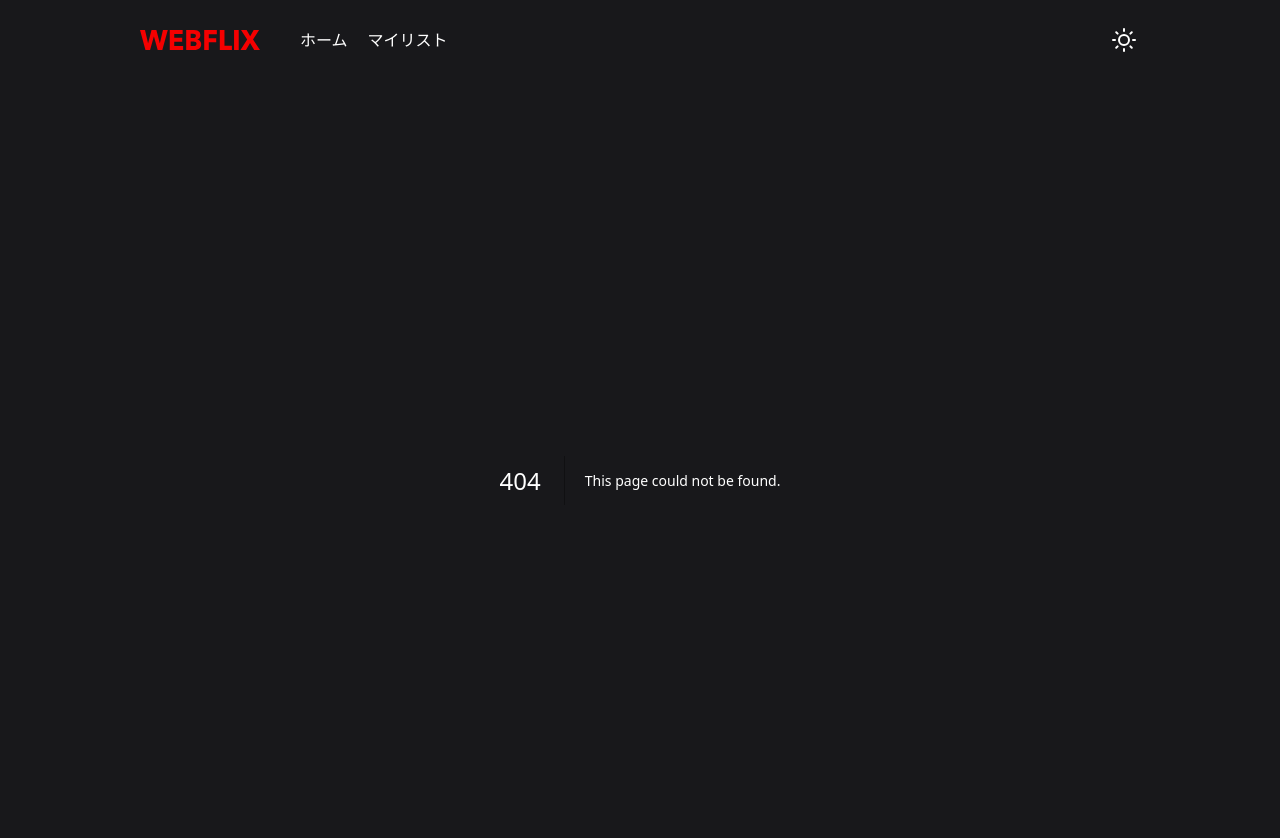
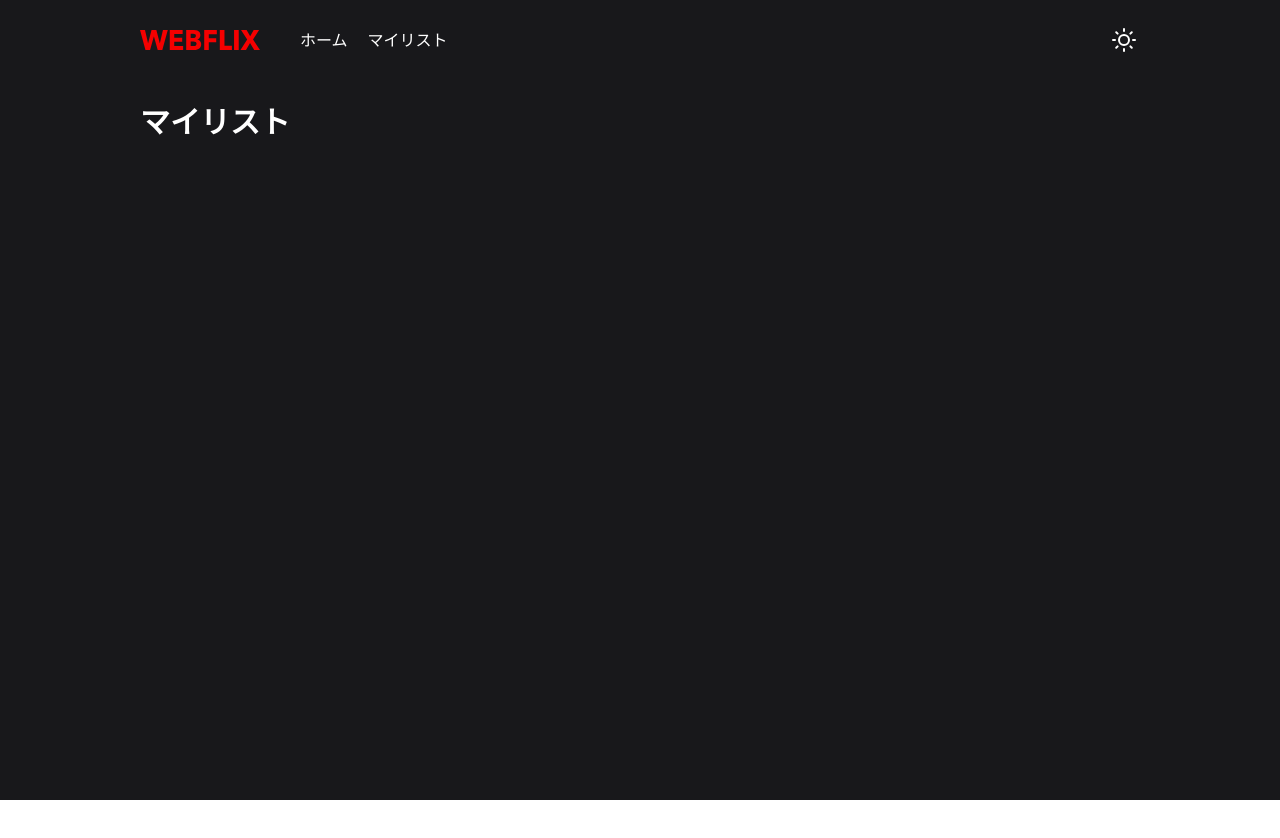
Before and after one commit to siakas/nextjs-storage-sample, a Next.js app: page /mylist in a window 1280 px wide. Before the commit this address had no page. Shown: the top 838 px of the page. After the commit the page ends 800 px from the top, so only its background shows below. Built offline with nearby package versions, Linux system fonts and the light colour scheme.

Commit message:
ページ追加

```diff
--- a/src/components/Layout.tsx
+++ b/src/components/Layout.tsx
@@ -7,7 +7,7 @@ type LayoutProps = {
 
 const Layout: FC<LayoutProps> = ({ children }) => {
   return (
-    <div className="min-h-screen bg-zinc-900 pb-5 text-white dark:bg-zinc-100 dark:text-gray-900">
+    <div className="min-h-screen bg-zinc-100 pb-5 text-gray-900 dark:bg-zinc-900 dark:text-white">
       <div className="m-auto w-[1000px]">
         <Header />
         {children}
--- a/src/pages/_document.tsx
+++ b/src/pages/_document.tsx
@@ -2,7 +2,7 @@ import { Html, Head, Main, NextScript } from 'next/document'
 
 export default function Document() {
   return (
-    <Html lang="ja">
+    <Html lang="ja" className="dark">
       <Head />
       <body>
         <Main />
--- /dev/null
+++ b/src/pages/mylist/index.tsx
@@ -0,0 +1,12 @@
+import type { NextPage } from 'next'
+import Heading from '@/components/Heading'
+
+const MylistPage: NextPage = () => {
+  return (
+    <div className="mt-6">
+      <Heading>マイリスト</Heading>
+    </div>
+  )
+}
+
+export default MylistPage
```
